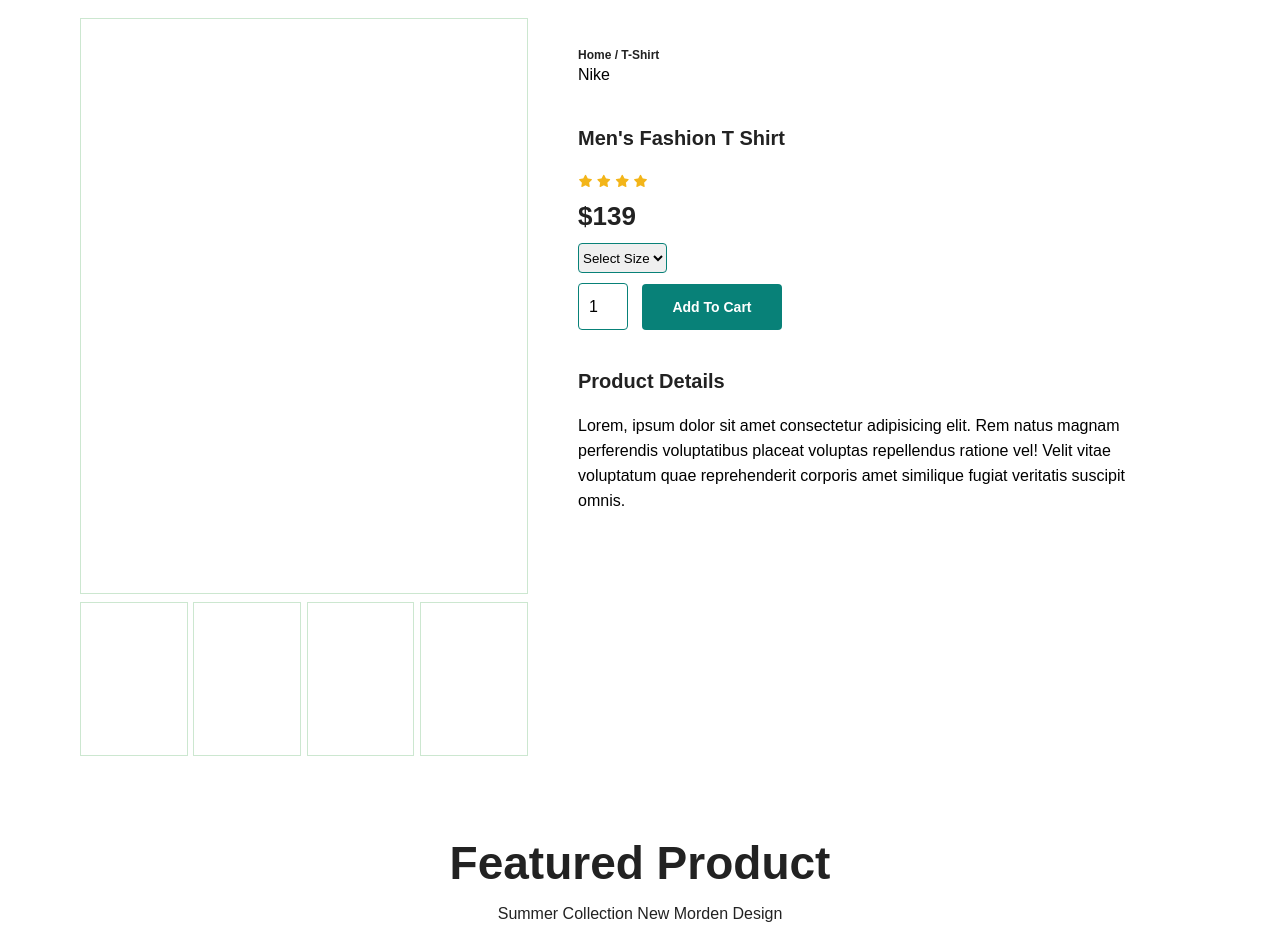
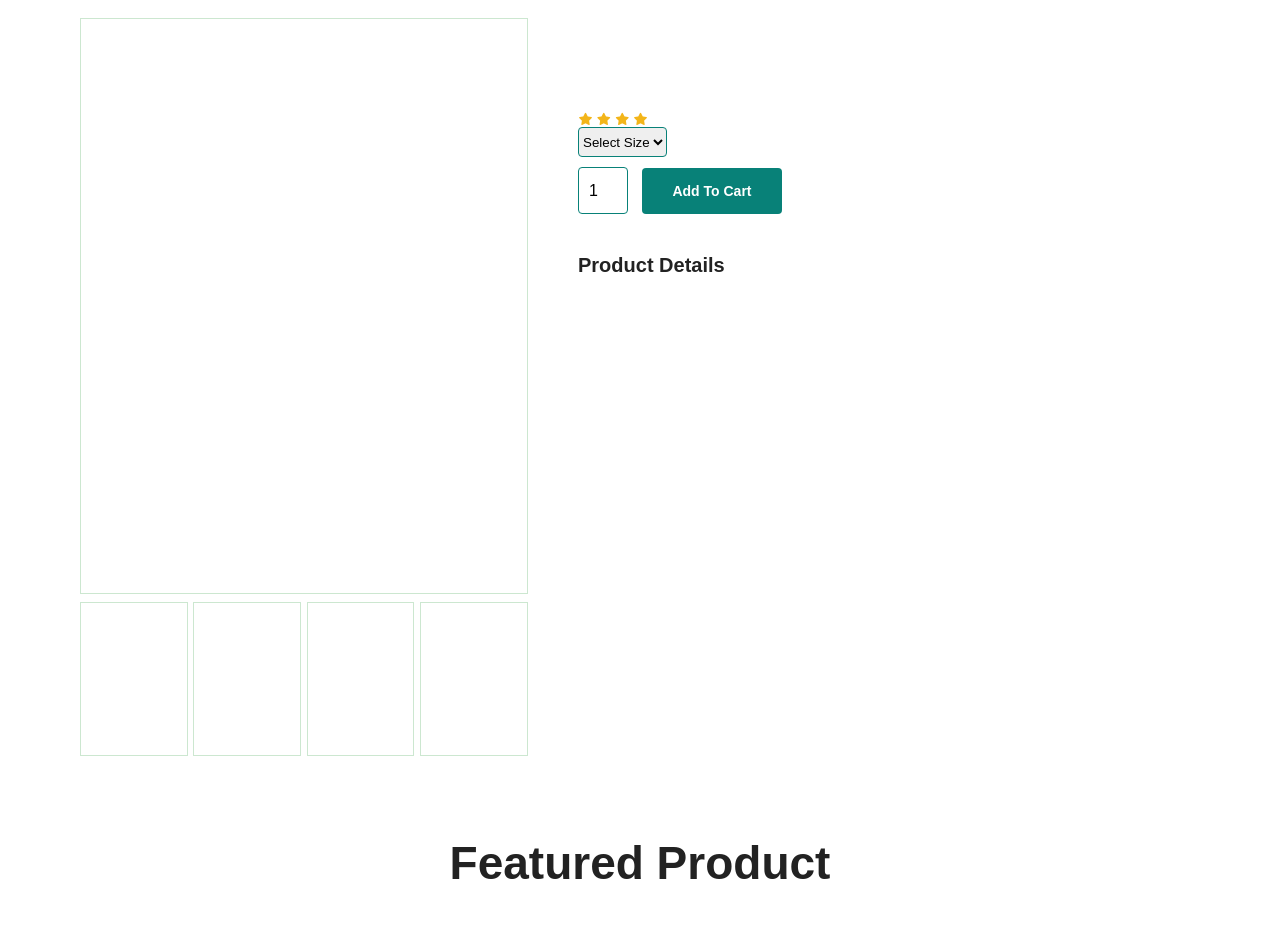
Before and after one commit to Bisway111/E-Commerce, a website with bundled scripts: page public/sproduct.html in a window 1280 px wide. Shown: the part 140-1092 px from the top of the page. Built offline with nearby package versions, Linux system fonts and the light colour scheme; no server answers.

Commit message:
making minor correction

```diff
--- a/public/sproduct.html
+++ b/public/sproduct.html
@@ -54,16 +54,16 @@
             </div>
         </div>
         <div class="single-pro-deatils">
-            <h6>Home / T-Shirt</h6>
-            <span id="brandName">Nike</span>
-            <h4>Men's Fashion T Shirt</h4>
+            <h6></h6>
+            <span id="brandName"></span>
+            <h4></h4>
             <div class="star">
                             <i class="fas fa-star"></i>
                             <i class="fas fa-star"></i>
                             <i class="fas fa-star"></i>
                             <i class="fas fa-star"></i>
                         </div>
-            <h2>$139</h2>
+            <h2></h2>
             <select name="" id="">
                 <option value="">Select Size</option>
                 <option value="">small</option>
@@ -74,14 +74,14 @@
             <input id="quantity" type = "number" value="1" min="1">
             <button class=" normal" id="add-to-cart">Add To Cart</button>
             <h4>Product Details</h4>
-            <span id="descriptions">Lorem, ipsum dolor sit amet consectetur adipisicing elit. Rem natus magnam perferendis voluptatibus placeat voluptas repellendus ratione vel! Velit vitae voluptatum quae reprehenderit corporis amet similique fugiat veritatis suscipit omnis.</span>
+            <span id="descriptions"></span>
 
         </div>
      </section>
 
      <section id="product1" class="section-p1" >
           <h2>Featured Product</h2>
-          <p id="featured-product-category">Summer Collection New Morden Design</p>
+          <p id="featured-product-category"></p>
          <div class="pro-container">
 
 
```
Also changed, not shown: functions/index.js (+6 -6 lines).
